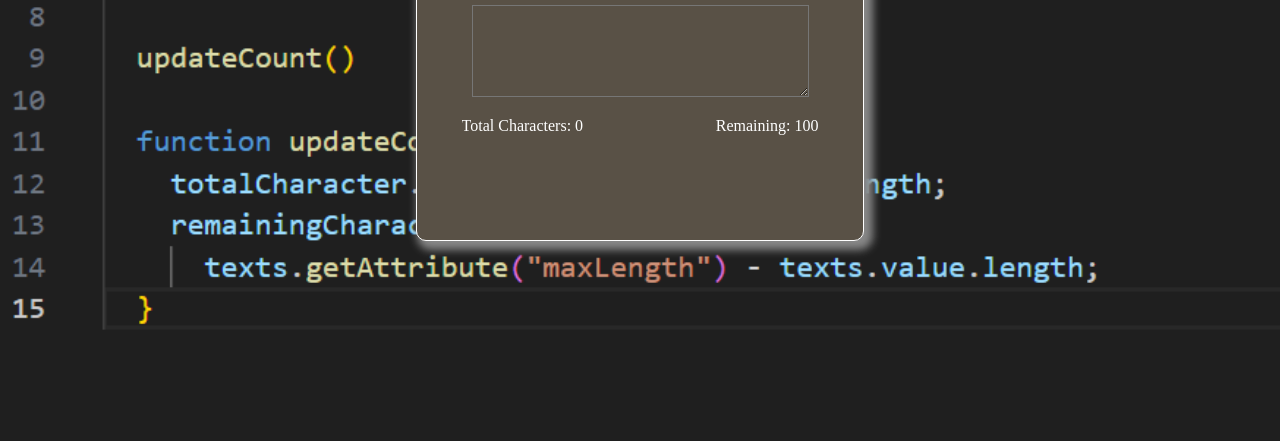
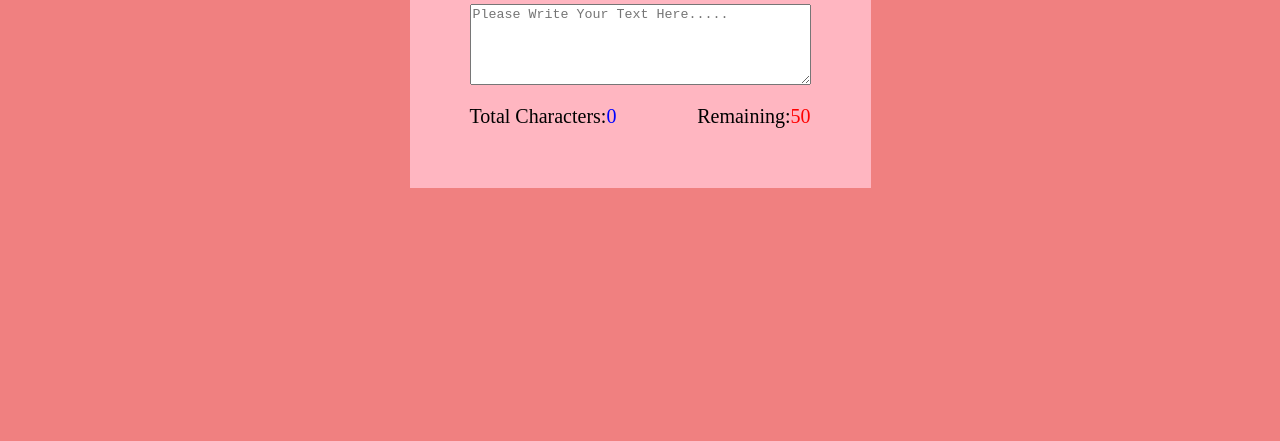
Before and after one commit to Tanishka-khamesara/character-counter, a plain HTML site: page index.html in a window 1280 px wide. Shown: the part 359-800 px from the top of the page. Drawn offline with Linux system fonts and the light colour scheme.

Commit message:
code updated

```diff
--- a/index.html
+++ b/index.html
@@ -3,22 +3,18 @@
 <head>
     <meta charset="UTF-8">
     <meta name="viewport" content="width=device-width, initial-scale=1.0">
-    <title>Character Counter
-    </title>
-    <link rel="stylesheet" href="./style.css">
+    <title>Character counter</title>
+    <link href="./style.css" rel="stylesheet"/>
 </head>
 <body>
-
-        <div class="mini_container">
-            <h1>Real-time Charater Counter</h1>
-            <textarea name="text" id="input" cols="40" rows="6" maxlength="100" ></textarea>
-
-
-            <div class="numberCharacters">
-            <p>Total Characters: <span id="totalCharacters">0</span></p>
-            <p >Remaining: <span id="remainingCharacters">50</span></p>
+    <div class="card">
+        <h2>Real-time Charater Counter</h2>
+        <textarea id="input" placeholder="Please Write Your Text Here....." cols="40" rows="5"></textarea>
+        <div class="output">
+            <p>Total Characters:<span id="total">0</span></p>
+        <p>Remaining:<span id="rem">50</span></p>
         </div>
-        </div>
-    <script src="./script.js"></script>
+    </div>
+    <script src="script.js"></script>
 </body>
 </html>
--- a/script.js
+++ b/script.js
@@ -1,15 +1,14 @@
-let texts = document.querySelector("#input");
-let totalCharacter= document.querySelector("#totalCharacters");
-let remainingCharacters= document.querySelector("#remainingCharacters");
+const characters = document.getElementById("input");
+const total = document.getElementById("total");
+const remaining = document.getElementById("rem");
 
-texts.addEventListener("keyup", () => {
-    updateCount();
-  });
-
-  updateCount()
-
-  function updateCount() {
-    totalCharacter.innerText = texts.value.length;
-    remainingCharacters.innerText =
-      texts.getAttribute("maxLength") - texts.value.length;
+characters.addEventListener('keyup', (e) => {
+  // console.log(e.target.value.length);
+  const totalCharacters = e.target.value.length;
+  total.innerText = totalCharacters;
+  if (totalCharacters <= 50) {
+    remaining.innerText = 50 - totalCharacters;
+  } else {
+    alert("Limit Exceeded");
   }
+})
--- a/style.css
+++ b/style.css
@@ -1,46 +1,34 @@
-* {
+*{
     margin: 0;
-    padding: 0;
     box-sizing: border-box;
 }
-
-body {
+body{
+    background-color: lightcoral;
     display: flex;
+    align-items: center;
     justify-content: center;
-    align-items: center;
-    flex-direction: column;
     height: 100vh;
-    background-image: url('./myjs.png');
-    background-size: cover;
-    background-repeat: no-repeat;
-}
-
-.mini_container {
-    display: flex;
-    justify-content: center;
-    align-items: center;
-    flex-direction: column;
-    height: 50%;
-    border: 1px solid white;
-    width: 35%;
-    background-color: rgb(89, 81, 70);
-    border-radius: 10px;
-    box-shadow: 5px 5px 8px 4px #888888;
 
 }
-
-.numberCharacters {
+.card{
+    background-color: lightpink;
+    width: max-content;
+    display: flex;
+    flex-direction: column;
+    padding: 60px;
+    gap:20px;
+}
+h2{
+    font-family:'Gill Sans', 'Gill Sans MT', Calibri, 'Trebuchet MS', sans-serif;
+}
+.output{
     display: flex;
     justify-content: space-between;
-    width: 80%;
+    font-size: 20px;
 }
-
-h1,
-textarea,
-.numberCharacters {
-    margin: 10px;
-    background-color: white;
-    -webkit-text-fill-color: transparent;
-    -webkit-background-clip: text;
-
+#total{
+    color: blue;
 }
+#rem{
+    color:red;
+}
```
Also changed, not shown: myjs.png (deleted).
